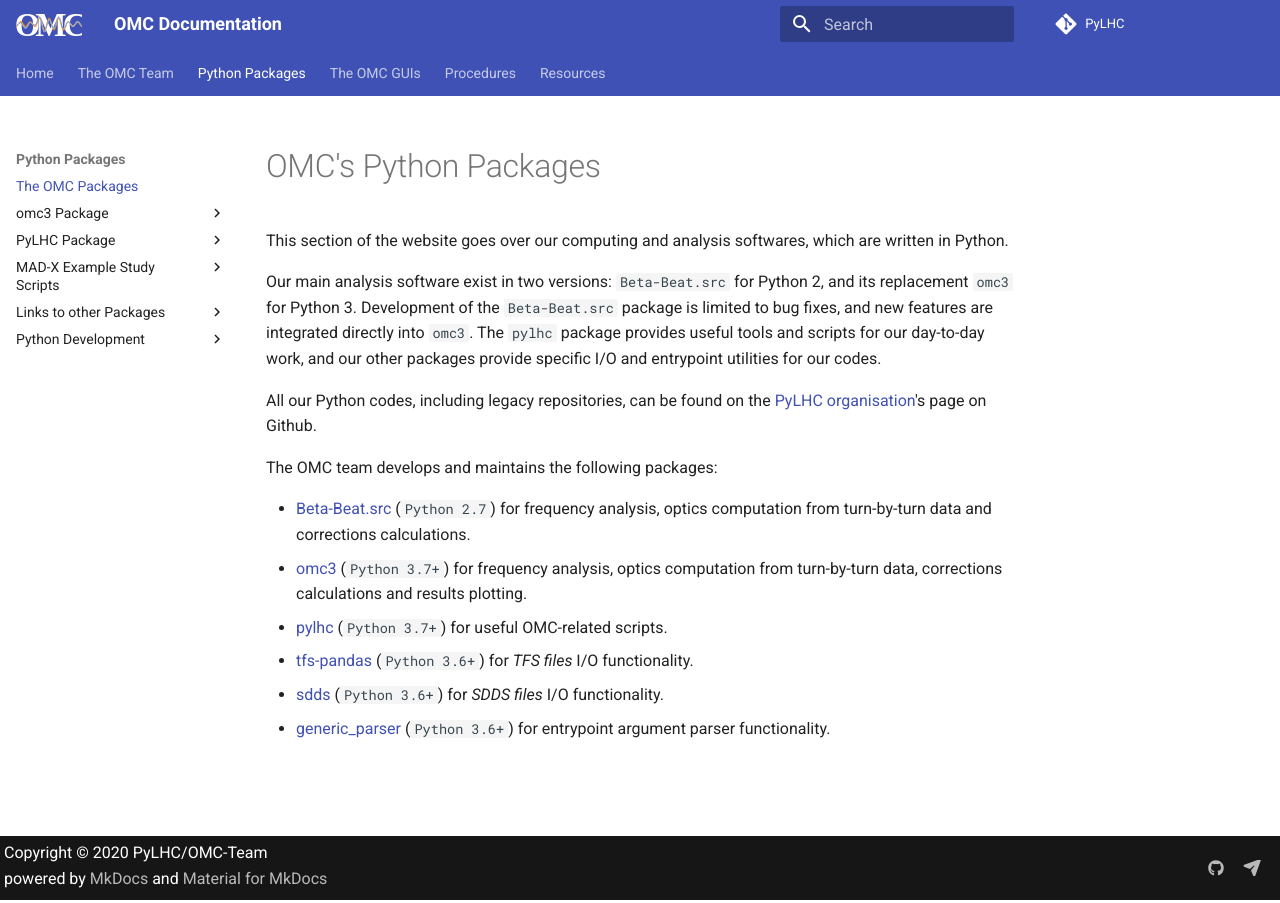
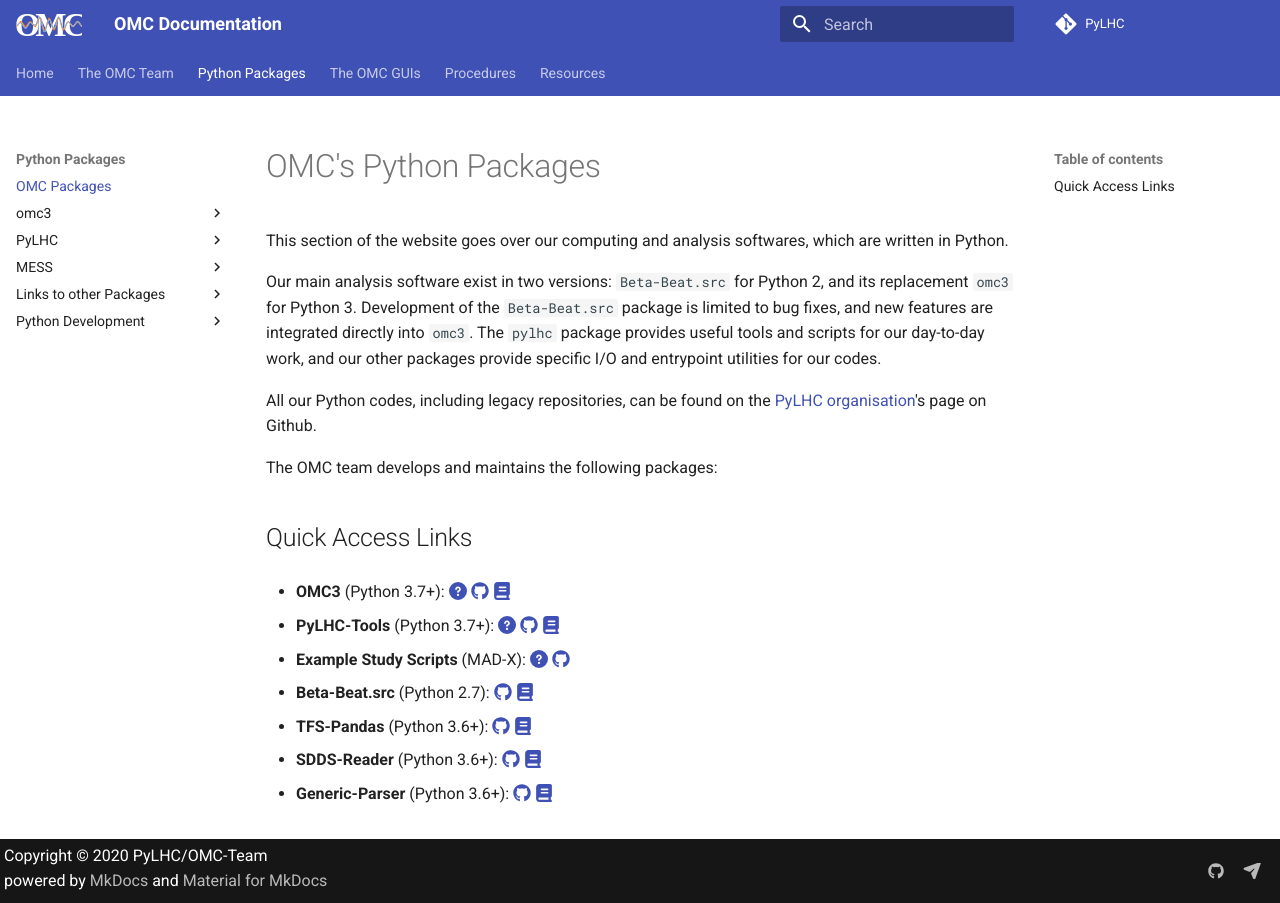
Before and after one commit to pylhc/pylhc.github.io, an MkDocs documentation site: the page built from docs/packages/about.md, in a window 1280 px wide. Built offline with MkDocs 1.6.1 and Material for MkDocs 9.7.7, drawn with Linux system fonts in a browser that asks for light colours.

Commit message:
Moven quick access links

```diff
--- a/docs/packages/about.md
+++ b/docs/packages/about.md
@@ -10,16 +10,35 @@
 
 The OMC team develops and maintains the following packages:
 
-- [Beta-Beat.src][betabeatsrc]{target=_blank} (`Python 2.7`) for frequency analysis, optics computation from turn-by-turn data and corrections calculations.
-- [omc3](omc3/about.md) (`Python 3.7+`) for frequency analysis, optics computation from turn-by-turn data, corrections calculations and results plotting.
-- [pylhc](pylhc/about.md) (`Python 3.7+`)  for useful OMC-related scripts.
-- [tfs-pandas][tfspandas]{target=_blank} (`Python 3.6+`) for *TFS files* I/O functionality.
-- [sdds][sdds]{target=_blank} (`Python 3.6+`) for *SDDS files* I/O functionality.
-- [generic_parser][generic_parser]{target=_blank} (`Python 3.6+`) for entrypoint argument parser functionality.
+## Quick Access Links
+
+- **OMC3** (Python 3.7+): [:fontawesome-solid-question-circle:](omc3/about.md) [:fontawesome-brands-github:][omc3]{target=\_blank} [:fontawesome-solid-book:][omc3_doc]{target=\_blank} <br>
+  <!-- _frequency analysis, optics computation from turn-by-turn data, corrections calculations and results plotting._ -->
+- **PyLHC-Tools** (Python 3.7+): [:fontawesome-solid-question-circle:](pylhc/about.md) [:fontawesome-brands-github:][pylhc]{target=\_blank} [:fontawesome-solid-book:][pylhc_doc]{target=\_blank} <br>
+  <!-- _useful OMC-related scripts._ -->
+- **Example Study Scripts** (MAD-X): [:fontawesome-solid-question-circle:](mess/about.md) [:fontawesome-brands-github:][mess]{target=\_blank} <br>
+  <!-- _collection of example studies._ -->
+- **Beta-Beat.src** (Python 2.7): [:fontawesome-brands-github:][betabeatsrc]{target=\_blank} [:fontawesome-solid-book:][betabeatsrc_doc]{target=\_blank} <br>
+  <!-- _frequency analysis, optics computation from turn-by-turn data and corrections calculations._ -->
+- **TFS-Pandas** (Python 3.6+): [:fontawesome-brands-github:][tfspandas]{target=\_blank} [:fontawesome-solid-book:][tfspandas_doc]{target=\_blank} <br>
+  <!-- _*TFS files* I/O functionality._ -->
+- **SDDS-Reader** (Python 3.6+): [:fontawesome-brands-github:][sdds]{target=\_blank} [:fontawesome-solid-book:][sdds_doc]{target=\_blank} <br>
+  <!-- _*SDDS files* I/O functionality._ -->
+- **Generic-Parser** (Python 3.6+): [:fontawesome-brands-github:][generic_parser]{target=\_blank} [:fontawesome-solid-book:][generic_parser_doc]{target=\_blank} <br>
+  <!-- _entrypoint argument parser functionality._ -->
 
 
-[pylhc_github]: https://github.com/pylhc
+[pylhc_github]: https://github.com/pylhc/
 [betabeatsrc]: https://github.com/pylhc/Beta-Beat.src
+[betabeatsrc_doc]: https://pylhc.github.io/Beta-Beat.src
+[omc3]: https://github.com/pylhc/omc3
+[omc3_doc]: https://pylhc.github.io/omc3
+[pylhc]: https://github.com/pylhc/pylhc
+[pylhc_doc]: https://pylhc.github.io/PyLHC
 [tfspandas]: https://github.com/pylhc/tfs
+[tfspandas_doc]: https://pylhc.github.io/tfs
 [sdds]: https://github.com/pylhc/sdds
+[sdds_doc]: https://pylhc.github.io/sdds
 [generic_parser]: https://github.com/pylhc/generic_parser
+[generic_parser_doc]: https://pylhc.github.io/generic_parser
+[mess]: https://github.com/pylhc/MESS
--- a/mkdocs.yml
+++ b/mkdocs.yml
@@ -109,21 +109,21 @@
     - OMC Methods: omc_team/methods.md
     - Publications: omc_team/publications.md
   - Python Packages:
-    - The OMC Packages: packages/about.md
-    - omc3 Package:
+    - OMC Packages: packages/about.md
+    - omc3:
       - About omc3: packages/omc3/about.md
       - Getting Started: packages/omc3/getting_started.md
       - Workflow: packages/omc3/workflow.md
       - Know-How: packages/omc3/know_how.md
       - ↪ On Github: https://github.com/pylhc/omc3
-    - PyLHC Package:
+    - PyLHC:
       - About: packages/pylhc/about.md
       - Forced DA Analysis: packages/pylhc/forced_da.md
       - Machine Settings Info: packages/pylhc/machine_settings_info.md
       - Job Submitter: packages/pylhc/job_submitter.md
       - BSRT Logger/Analysis: packages/pylhc/bsrt.md
       - ↪ On Github: https://github.com/pylhc/PyLHC
-    - MAD-X Example Study Scripts:
+    - MESS:
       - About: packages/mess/about.md
       - ↪ On Github: https://github.com/pylhc/MESS
     - Links to other Packages:
```
Also changed, not shown: docs/omc_team/about.md (+0 -23 lines).
